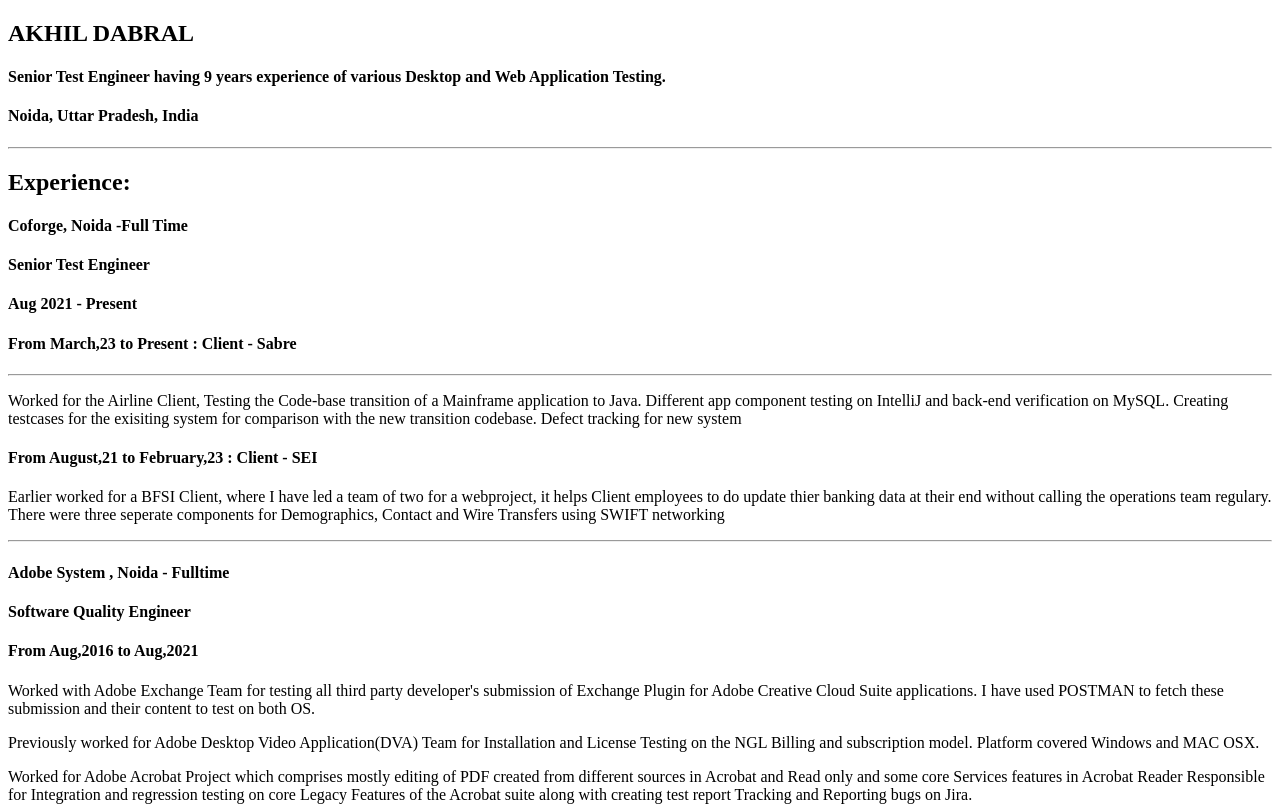
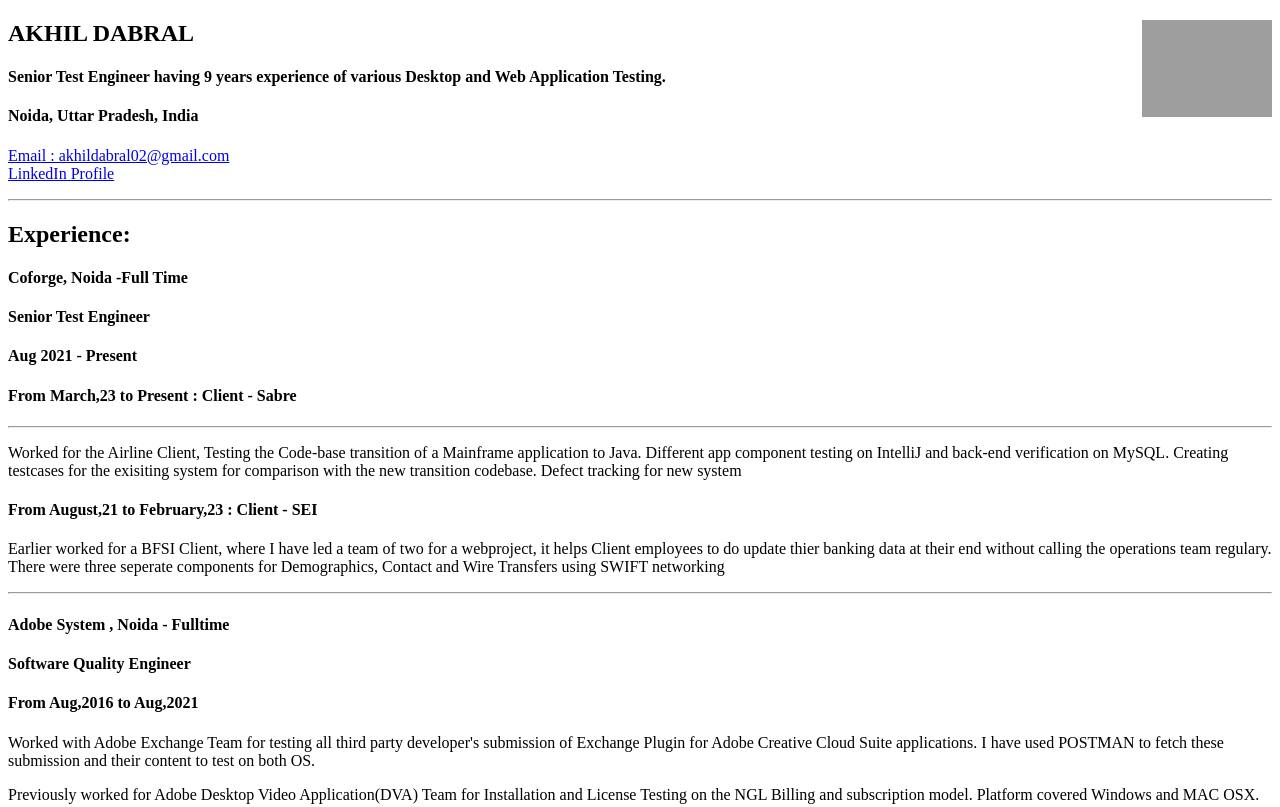
Before and after one commit to iamakhildabral/resume, a plain HTML site: page index.html in a window 1280 px wide. Shown: the top 807 px of the page. Drawn offline with Linux system fonts and the light colour scheme; grey boxes are pictures that could not be loaded.

Commit message:
added profile image too

```diff
--- a/index.html
+++ b/index.html
@@ -4,14 +4,29 @@
     <meta charset="UTF-8" />
     <meta name="viewport" content="width=device-width, initial-scale=1.0" />
     <title>Akhil Dabral Resume</title>
+    <style>
+        img {
+          float: right; /* Align the image to the right */
+
+        }
+      </style>
   </head>
   <body>
+    <h3 >
+        <img src="images/profile_image.jpg" width="130" alt="profile_image">
+    </h3>
     <h2>AKHIL DABRAL</h2>
+
     <h4>
       Senior Test Engineer having 9 years experience of various Desktop and Web
       Application Testing.
     </h4>
     <h4>Noida, Uttar Pradesh, India</h4>
+    <p>
+        <a href="mailto:akhildabral02@gmail.com" target="_blank">Email : akhildabral02@gmail.com</a>
+        <br>
+        <a href="https://www.linkedin.com/in/iamakhildabral/" target="_blank">LinkedIn Profile</a>
+    </p>
     <hr />
     <h2>Experience:</h2>
     <h4>Coforge, Noida -Full Time</h4>
```
Also changed, not shown: 1 other file.
